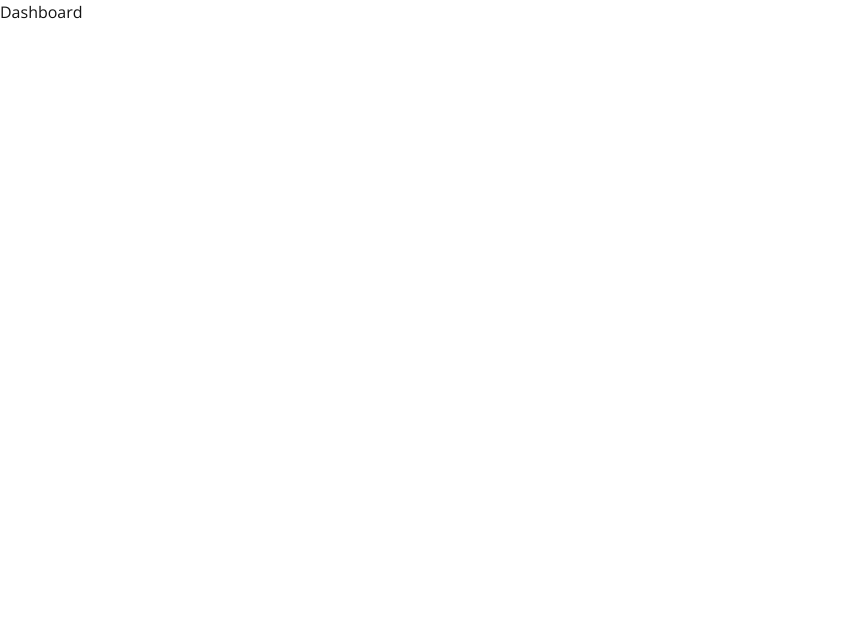
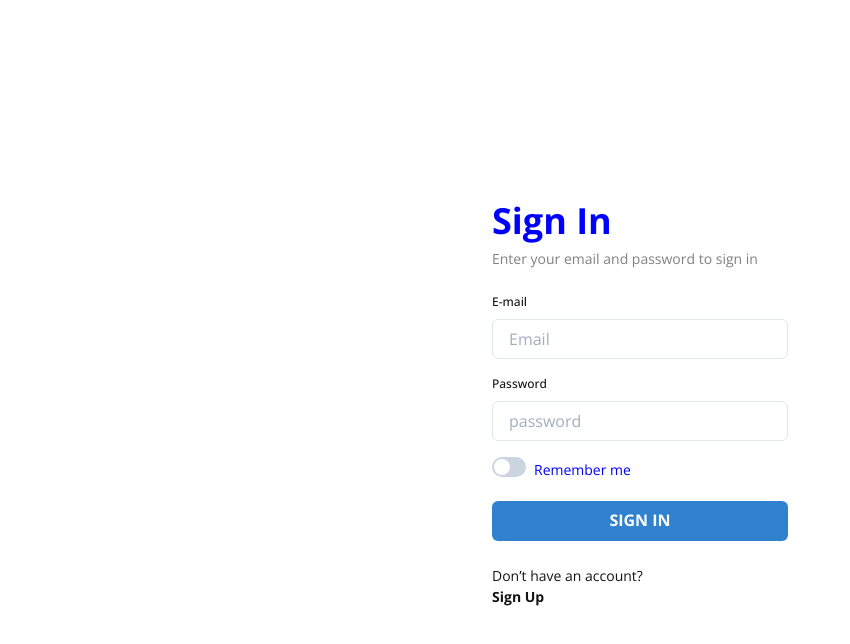
Before and after one commit to marcoavfcc01121979/dashboard, a Next.js app: page / in a window 1280 px wide. Shown: the top 644 px of the page, without its empty margins (0-850 px from the left). Built offline with nearby package versions, Linux system fonts and the light colour scheme.

Commit message:
working login

```diff
--- a/src/pages/index.tsx
+++ b/src/pages/index.tsx
@@ -1,8 +1,82 @@
-import Head from 'next/head'
-import Image from 'next/image'
+import { Flex, Input, Button, Stack, FormLabel, Switch, FormControl,Box } from "@chakra-ui/react";
 
 export default function Home() {
   return (
-    <h1>Dashboard</h1>
+
+    <Flex
+      w="100vw"
+      h="100vh"
+      align="center"
+      justify="center"
+      flexDir="column"
+    >
+      <Flex
+        as="form"
+        width="100%"
+        maxWidth={360}
+        bg="#FFF"
+        p="8" borderRadius={8}
+        flexDir="column"
+      >
+        <Flex
+          flexDir="column"
+          mb="6"
+        >
+          <Box
+            fontWeight="bold"
+            fontSize="36"
+            color="blue"
+            textTransform="capitalize"
+          >
+            sign in
+          </Box>
+          <Box
+            fontSize="14"
+            color="gray"
+          >
+            Enter your email and password to sign in
+          </Box>
+        </Flex>
+
+        <Stack spacing="4">
+          <FormControl>
+            <FormLabel htmlFor="email" fontSize="12">E-mail</FormLabel>
+            <Input
+              name="email"
+              id="email"
+              type="email"
+              focusBorderColor="pink.500"
+              bgColor="white.200"
+              _hover={{
+                bgColor: 'white.200'
+              }}
+              placeholder="Email"
+            />
+          </FormControl>
+
+          <FormControl>
+            <FormLabel htmlFor="password" fontSize="12">Password</FormLabel>
+            <Input
+              name="password"
+              id="password"
+              type="password"
+              focusBorderColor="pink.500"
+              bgColor="white.200"
+              _hover={{
+                bgColor: 'white.200'
+              }}
+              placeholder="password"
+            />
+          </FormControl>
+
+
+          <Switch fontSize="14" color="blue">Remember me</Switch>
+        </Stack>
+
+
+        <Button type="submit" mt="6" mb="6" colorScheme="blue" fontWeight="bold" textTransform="uppercase">sign in</Button>
+        <Box fontSize="14">Don’t have an account?<Box fontWeight="bold" textTransform="capitalize">sign up</Box></Box>
+      </Flex>
+    </Flex>
   )
 }
--- a/src/styles/theme.ts
+++ b/src/styles/theme.ts
@@ -1,6 +1,20 @@
 import { extendTheme } from '@chakra-ui/react'
 
 export const theme = extendTheme({
+    colors: {
+        blue: {
+            "900": "#1A365D",
+            "800": "#2A4365",
+            "700": "#2C5282",
+            "600": "#2B6CB0",
+            "500": "#3182CE",
+            "400": "#4299E1",
+            "300": "#63B3ED",
+            "200": "#90CDF4",
+            "100": "#BEE3F8",
+            "50":  "#EBF8FF",
+        }
+    },
     fonts: {
         heading: 'Open Sans',
         body: 'Open Sans',
```
